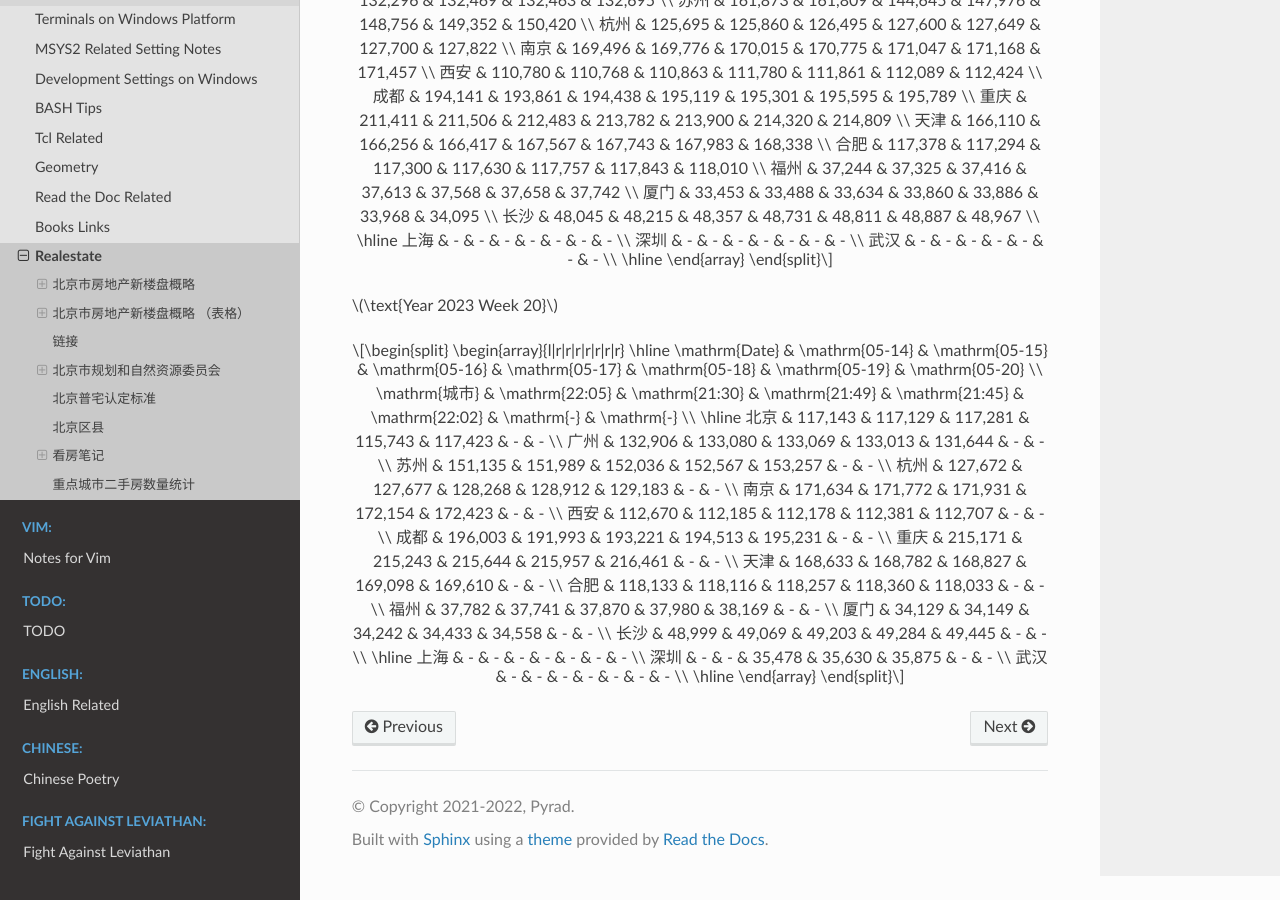
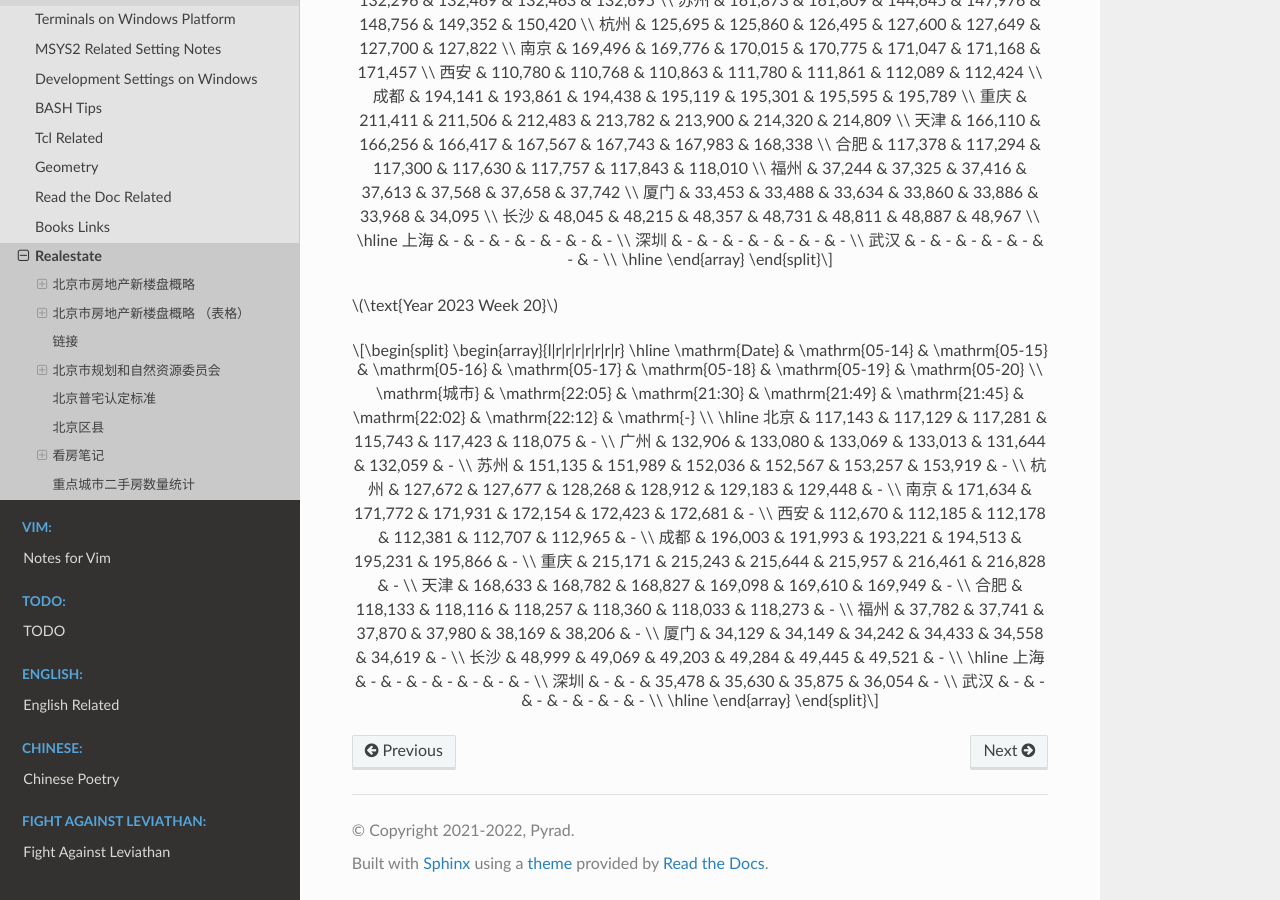
Before and after one commit to Pyrad/pyradnotes, a Sphinx documentation site: the page built from source/Notes/realestate.md, in a window 1280 px wide and 900 px high, scrolled down 14788 px. Built offline with Sphinx 7.4.7 and the Read the Docs theme 2.0.0, drawn with Linux system fonts in a browser that asks for light colours; a script that is not in the unit is left out.

Commit message:
Realestate Update resale numbers 2023-05-19

```diff
--- a/source/Notes/realestate.md
+++ b/source/Notes/realestate.md
@@ -765,24 +765,24 @@
 \begin{array}{l|r|r|r|r|r|r|r}
 \hline
 \mathrm{Date} & \mathrm{05-14} & \mathrm{05-15} & \mathrm{05-16} & \mathrm{05-17} & \mathrm{05-18} & \mathrm{05-19} & \mathrm{05-20} \\
-\mathrm{城市} & \mathrm{22:05} & \mathrm{21:30} & \mathrm{21:49} & \mathrm{21:45} & \mathrm{22:02} & \mathrm{-} & \mathrm{-} \\
+\mathrm{城市} & \mathrm{22:05} & \mathrm{21:30} & \mathrm{21:49} & \mathrm{21:45} & \mathrm{22:02} & \mathrm{22:12} & \mathrm{-} \\
 \hline
-北京 & 117,143 & 117,129 & 117,281 & 115,743 & 117,423 & - & - \\
-广州 & 132,906 & 133,080 & 133,069 & 133,013 & 131,644 & - & - \\
-苏州 & 151,135 & 151,989 & 152,036 & 152,567 & 153,257 & - & - \\
-杭州 & 127,672 & 127,677 & 128,268 & 128,912 & 129,183 & - & - \\
-南京 & 171,634 & 171,772 & 171,931 & 172,154 & 172,423 & - & - \\
-西安 & 112,670 & 112,185 & 112,178 & 112,381 & 112,707 & - & - \\
-成都 & 196,003 & 191,993 & 193,221 & 194,513 & 195,231 & - & - \\
-重庆 & 215,171 & 215,243 & 215,644 & 215,957 & 216,461 & - & - \\
-天津 & 168,633 & 168,782 & 168,827 & 169,098 & 169,610 & - & - \\
-合肥 & 118,133 & 118,116 & 118,257 & 118,360 & 118,033 & - & - \\
-福州 & 37,782 & 37,741 & 37,870 & 37,980 & 38,169 & - & - \\
-厦门 & 34,129 & 34,149 & 34,242 & 34,433 & 34,558 & - & - \\
-长沙 & 48,999 & 49,069 & 49,203 & 49,284 & 49,445 & - & - \\
+北京 & 117,143 & 117,129 & 117,281 & 115,743 & 117,423 & 118,075 & - \\
+广州 & 132,906 & 133,080 & 133,069 & 133,013 & 131,644 & 132,059 & - \\
+苏州 & 151,135 & 151,989 & 152,036 & 152,567 & 153,257 & 153,919 & - \\
+杭州 & 127,672 & 127,677 & 128,268 & 128,912 & 129,183 & 129,448 & - \\
+南京 & 171,634 & 171,772 & 171,931 & 172,154 & 172,423 & 172,681 & - \\
+西安 & 112,670 & 112,185 & 112,178 & 112,381 & 112,707 & 112,965 & - \\
+成都 & 196,003 & 191,993 & 193,221 & 194,513 & 195,231 & 195,866 & - \\
+重庆 & 215,171 & 215,243 & 215,644 & 215,957 & 216,461 & 216,828 & - \\
+天津 & 168,633 & 168,782 & 168,827 & 169,098 & 169,610 & 169,949 & - \\
+合肥 & 118,133 & 118,116 & 118,257 & 118,360 & 118,033 & 118,273 & - \\
+福州 & 37,782 & 37,741 & 37,870 & 37,980 & 38,169 & 38,206 & - \\
+厦门 & 34,129 & 34,149 & 34,242 & 34,433 & 34,558 & 34,619 & - \\
+长沙 & 48,999 & 49,069 & 49,203 & 49,284 & 49,445 & 49,521 & - \\
 \hline
 上海 & - & - & - & - & - & - & - \\
-深圳 & - & - & 35,478 & 35,630 & 35,875 & - & - \\
+深圳 & - & - & 35,478 & 35,630 & 35,875 & 36,054 & - \\
 武汉 & - & - & - & - & - & - & - \\
 \hline
 \end{array}
```
